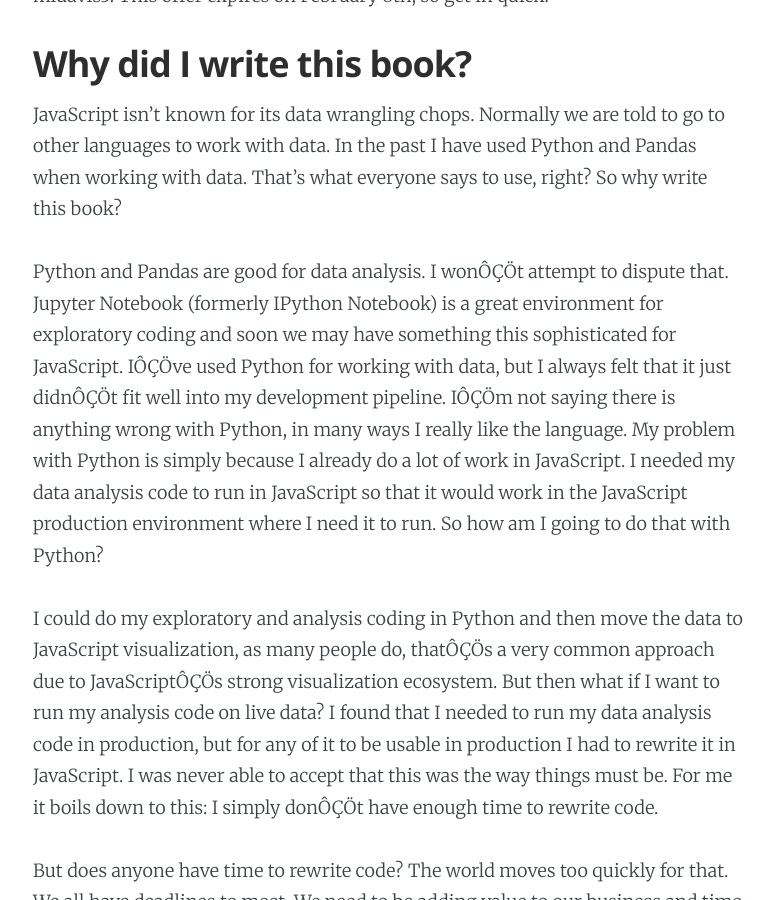
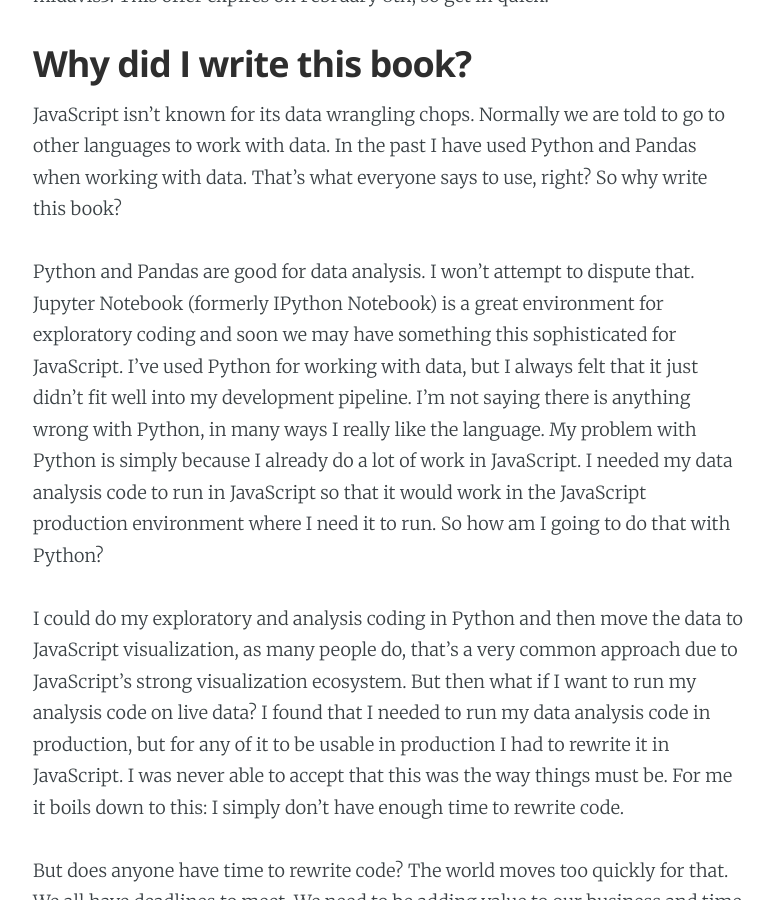
Before and after one commit to ashleydavis/the-data-wrangler-blog, a Jekyll site: the page built from _posts/2018-02-01-data-wrangling-with-javascript.markdown, in a window 1280 px wide and 900 px high, scrolled down 2187 px. Shown: the whole window, without its empty margins (252-1026 px from the left). Built offline with Jekyll 4.4.1, drawn with Linux system fonts in a browser that asks for light colours; comment, search, counter and statistics services are not loaded.

Commit message:
Fixed aphostrpohes.

```diff
--- a/_posts/2018-02-01-data-wrangling-with-javascript.markdown
+++ b/_posts/2018-02-01-data-wrangling-with-javascript.markdown
@@ -24,9 +24,9 @@ I have a discount code for early signups. Pre-order for 50% less with the code m
 
 JavaScript isn't known for its data wrangling chops. Normally we are told to go to other languages to work with data. In the past I have used Python and Pandas when working with data. That's what everyone says to use, right? So why write this book?
 
-Python and Pandas are good for data analysis. I wonÔÇÖt attempt to dispute that. Jupyter Notebook (formerly IPython Notebook) is a great environment for exploratory coding and soon we may have something this sophisticated for JavaScript. IÔÇÖve used Python for working with data, but I always felt that it just didnÔÇÖt fit well into my development pipeline. IÔÇÖm not saying there is anything wrong with Python, in many ways I really like the language. My problem with Python is simply because I already do a lot of work in JavaScript. I needed my data analysis code to run in JavaScript so that it would work in the JavaScript production environment where I need it to run. So how am I going to do that with Python?
+Python and Pandas are good for data analysis. I won't attempt to dispute that. Jupyter Notebook (formerly IPython Notebook) is a great environment for exploratory coding and soon we may have something this sophisticated for JavaScript. I've used Python for working with data, but I always felt that it just didn't fit well into my development pipeline. I'm not saying there is anything wrong with Python, in many ways I really like the language. My problem with Python is simply because I already do a lot of work in JavaScript. I needed my data analysis code to run in JavaScript so that it would work in the JavaScript production environment where I need it to run. So how am I going to do that with Python?
 
-I could do my exploratory and analysis coding in Python and then move the data to JavaScript visualization, as many people do, thatÔÇÖs a very common approach due to JavaScriptÔÇÖs strong visualization ecosystem. But then what if I want to run my analysis code on live data? I found that I needed to run my data analysis code in production, but for any of it to be usable in production I had to rewrite it in JavaScript. I was never able to accept that this was the way things must be. For me it boils down to this: I simply donÔÇÖt have enough time to rewrite code.
+I could do my exploratory and analysis coding in Python and then move the data to JavaScript visualization, as many people do, that's a very common approach due to JavaScript's strong visualization ecosystem. But then what if I want to run my analysis code on live data? I found that I needed to run my data analysis code in production, but for any of it to be usable in production I had to rewrite it in JavaScript. I was never able to accept that this was the way things must be. For me it boils down to this: I simply don't have enough time to rewrite code.
 
 But does anyone have time to rewrite code? The world moves too quickly for that. We all have deadlines to meet. We need to be adding value to our business and time is a luxury we can't often afford in a hectic and fast-paced business environment. I wanted to be able to write my data analysis code in an exploratory fashion, ├á la Jupyter Notebook, but code it in JavaScript and then later be able to deploy it to a JavaScript web application or micro-service.
 
```
